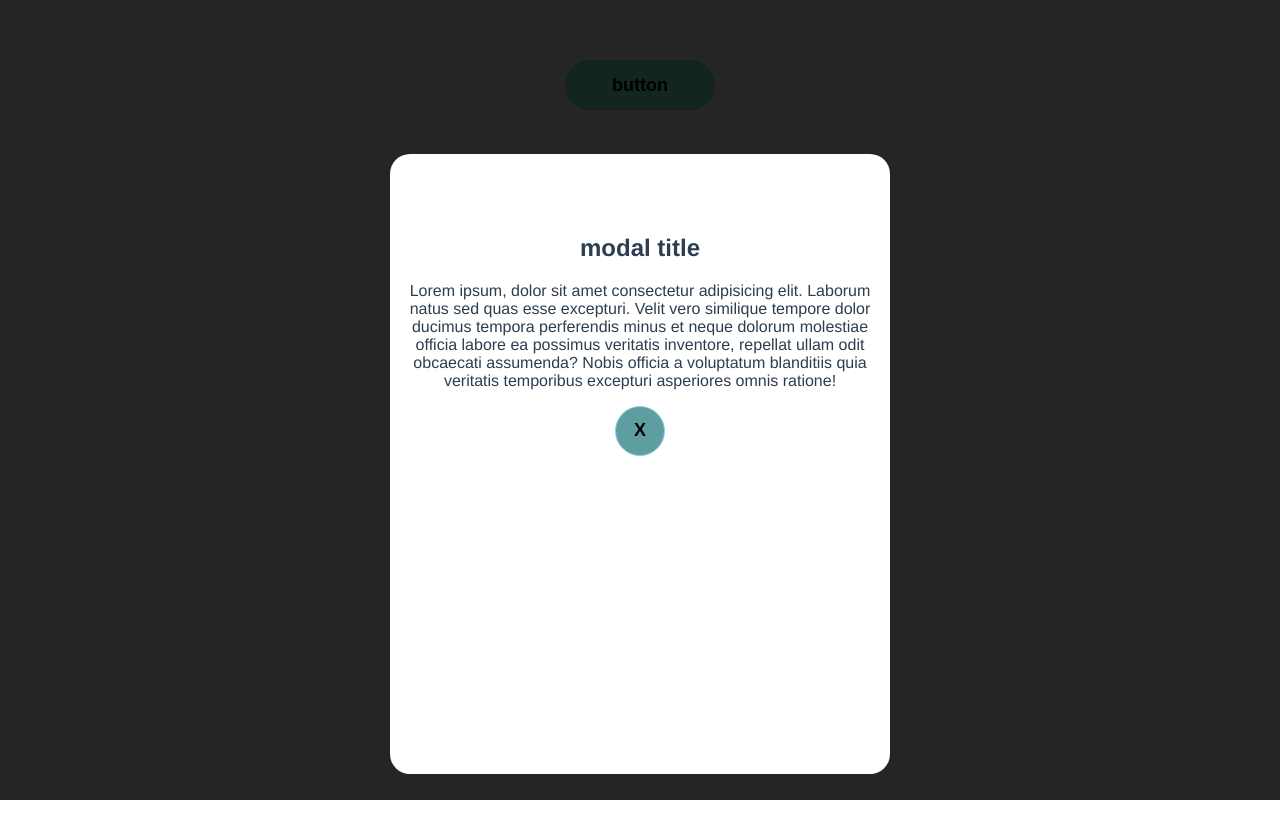
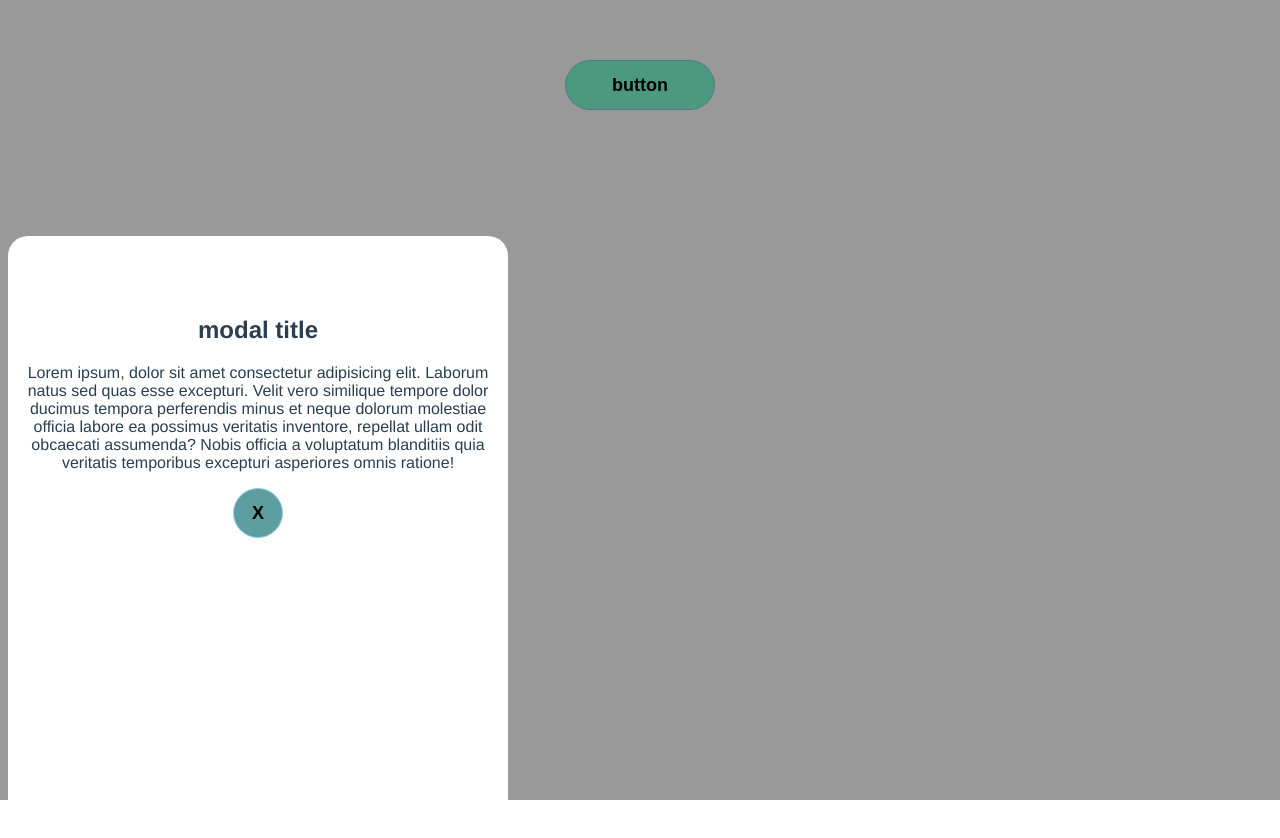
Before and after one commit to leesaewa/vue_study, a Vue app: page / in a window 1280 px wide. Both pictures are taken after a click on the button "button". Shown: the top 838 px of the page. Before the commit the page ends 800 px from the top, so only its background shows below. Built offline with nearby package versions, Linux system fonts and the light colour scheme.

Commit message:
added transition

```diff
--- a/src/components/HelloWorld.vue
+++ b/src/components/HelloWorld.vue
@@ -17,7 +17,19 @@
       button
     </button>
 
-    <ModalView v-show="showModal" @close="showModal = false" />
+    <ModalView v-show="showModal" @close="showModal = false">
+      <slot>
+        <h2>modal title</h2>
+        <p>
+          Lorem ipsum, dolor sit amet consectetur adipisicing elit. Laborum
+          natus sed quas esse excepturi. Velit vero similique tempore dolor
+          ducimus tempora perferendis minus et neque dolorum molestiae officia
+          labore ea possimus veritatis inventore, repellat ullam odit obcaecati
+          assumenda? Nobis officia a voluptatum blanditiis quia veritatis
+          temporibus excepturi asperiores omnis ratione!
+        </p>
+      </slot>
+    </ModalView>
   </div>
 </template>
 
--- a/src/components/ModalView.vue
+++ b/src/components/ModalView.vue
@@ -1,20 +1,8 @@
 <template>
+  <transition name="fade">
+    <div>
       <div
-    class="modal-overlay"
-    @click="$emit('close')"
-    style="
-      position: fixed;
-      top: 0;
-      left: 0;
-      width: 100%;
-      height: 100%;
-      display: flex;
-      justify-content: center;
-      align-items: center;
-      background-color: #000000da;
-    "
-  >
-    <div
+        role="dialog"
         class="modal-inner"
         style="
           text-align: center;
@@ -24,17 +12,11 @@
           margin-top: 10%;
           padding: 60px 0;
           border-radius: 20px;
+          position: relative;
+          z-index: 9;
         "
       >
-      <h2>modal title</h2>
-      <p>
-        Lorem ipsum, dolor sit amet consectetur adipisicing elit. Laborum natus
-        sed quas esse excepturi. Velit vero similique tempore dolor ducimus
-        tempora perferendis minus et neque dolorum molestiae officia labore ea
-        possimus veritatis inventore, repellat ullam odit obcaecati assumenda?
-        Nobis officia a voluptatum blanditiis quia veritatis temporibus
-        excepturi asperiores omnis ratione!
-      </p>
+        <slot> test modal text </slot>
         <button
           @click="$emit('close')"
           type="button"
@@ -52,7 +34,25 @@
           X
         </button>
       </div>
+
+      <div
+        class="modal-overlay"
+        @click="$emit('close')"
+        style="
+          position: fixed;
+          top: 0;
+          left: 0;
+          width: 100%;
+          height: 100%;
+          display: flex;
+          justify-content: center;
+          align-items: center;
+          background-color: #000000;
+          opacity: 0.4;
+        "
+      ></div>
     </div>
+  </transition>
 </template>
 
 <script>
@@ -60,3 +60,15 @@ export default {
   name: "ModalView",
 };
 </script>
+
+<style>
+.fade-enter-active,
+.fade-leave-active {
+  transition: opacity 0.4s linear;
+}
+
+.fade-enter-from,
+.fade-leave-to {
+  opacity: 0;
+}
+</style>
```
Lines whose indentation alone changed are shown as unchanged.
